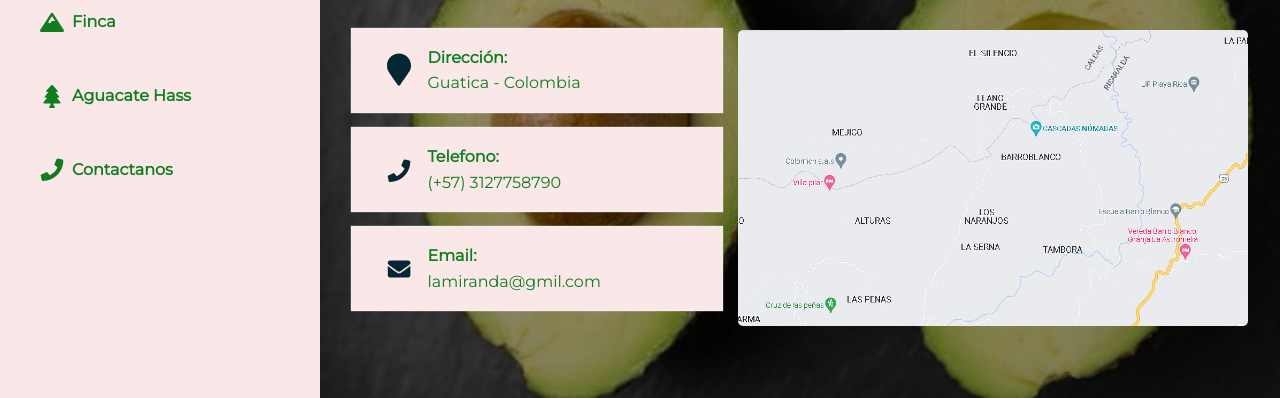
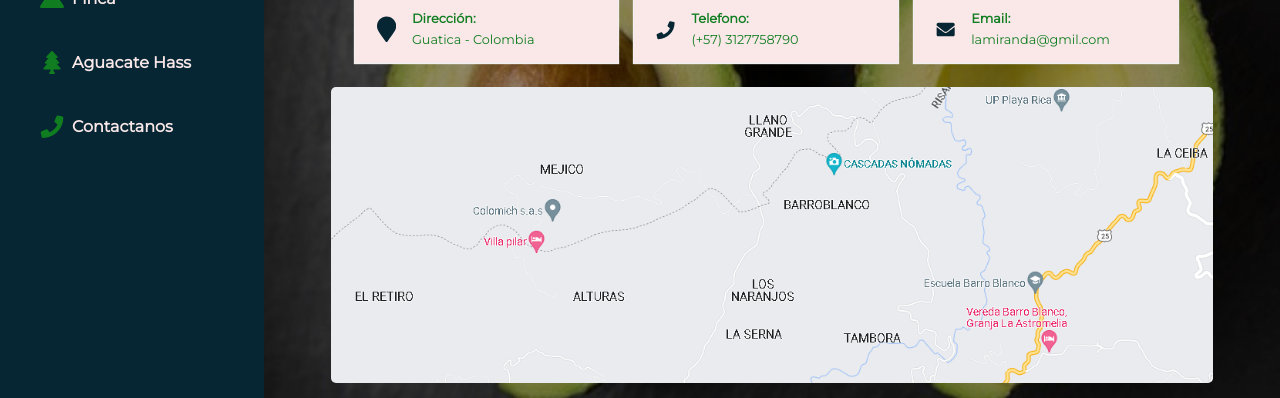
Before and after one commit to Danys24/web-la-miranda, a plain HTML site: page pages/contactanos.html in a window 1280 px wide. Shown: the part 402-800 px from the top of the page. Drawn offline with Linux system fonts and the light colour scheme.

Commit message:
ajustes de estilos al menu de escritorio

```diff
--- a/style.css
+++ b/style.css
@@ -602,7 +602,7 @@ a{
 	}
 
 	.container-menu{
-		background: var(--pastel);
+		background: var(--color-20);
 		margin: 0;
 		width: 100%;
 		height: 100%;
@@ -625,14 +625,14 @@ a{
 	}
 
 	.header{
-		background: var(--pastel);
-		width: 25%;
+		background: var(--color-20);
+		width: 16.5rem;
 		height: 100vh;
 		position: sticky;
 	}
 
 	.header-capa{
-		background: var(--pastel);
+		background: var(--color-20);
 		padding: 0;
 	}
 
@@ -643,13 +643,13 @@ a{
 	}
 
 	.main{
-		width: 75%;
 		height: 100vh;
 		overflow-y: scroll;
+		flex: 1;
 	}
 
 	.menu{
-		background: var(--pastel);
+		background: var(--color-20);
 		margin: 0;
 		padding: 0;
 		position: static;
@@ -660,16 +660,18 @@ a{
 	}
 
 	.menu a{
-		color: var(--verde-1);
+		color: var(--pastel);
 		font-size: 1rem;
 		width: 100%;
 		height: 2rem;
+		margin: 1rem;
 		transition: all 0.3s ease-out;
 	}
 
+
 	.menu a:hover{
-		background: transparent;
-		color: var(--verde-3);
+			background: transparent;
+
 	}
 
 }
--- a/styles/contactanos.css
+++ b/styles/contactanos.css
@@ -40,8 +40,8 @@ h1{
 }
 
 .card-contact svg{
-	width: 2.5rem !important;
-	height: 2.5rem !important;
+	width: 2.2rem !important;
+	height: 2.2rem !important;
 	padding-right: 1rem;
 }
 
@@ -53,6 +53,8 @@ h1{
 .cards-contacto{
 	width: 100%;
 	padding: 1rem;
+	display: flex;
+	flex-direction: column;
 }
 
 .contactanos{
@@ -95,27 +97,33 @@ h1{
 
 @media (min-width: 1024px){
 	.container-cards{
+		width: 90%;
 		padding: 1rem;
 		display: flex;
-		flex-direction: row;
+		flex-direction: column;
 		justify-content: center;
 		align-items: center;
 	}
 
 	.container-cards .ubicacion{
-		width: 55%;
+		width: 100%;
 		height: 18.5rem;
-		margin-right: 1rem;
 		border-radius: 5px;
 	}
 
-	.container-cards .cards-contacto{
-		width: 45%;
+	.cards-contacto{
+		width: 100%;
+		flex-direction: row;
+	}
+
+	.cards-contacto .card-contact{
+		width: 31%;
+		margin: 0.5rem;
+	}
+
+
+	.card-contact p{
+		font-size: 0.8rem !important;
 	}
 
 }
-
-
-@media (min-width: 1024px){
-
-}
--- a/styles/nosotros.css
+++ b/styles/nosotros.css
@@ -33,6 +33,7 @@ h1{
 
 img{
 	width: 100%;
+	height: 14rem;
 	object-fit: cover;
 }
 
```
